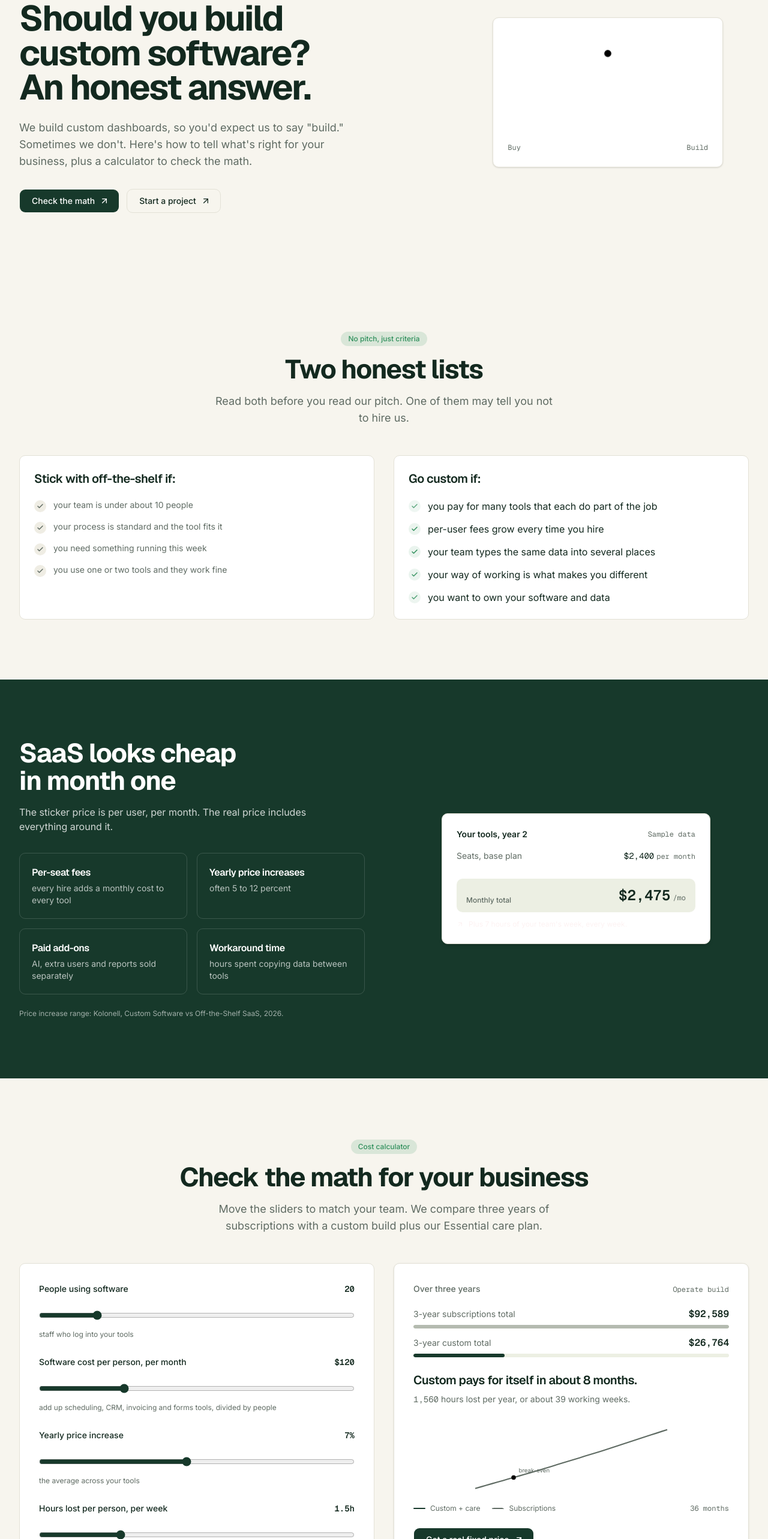
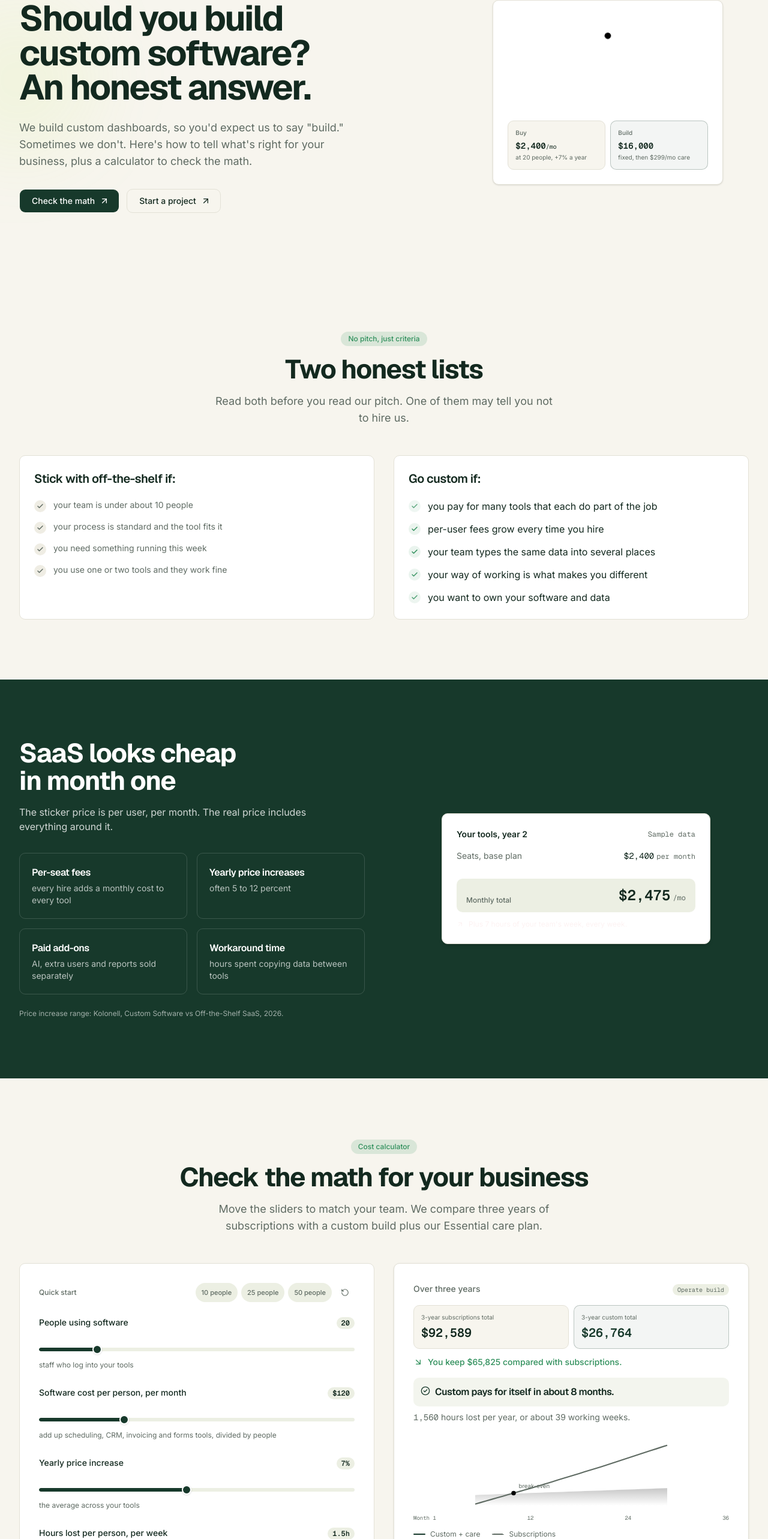
Before and after one commit to skalaminbd/elevosia, a Next.js app: page /why-custom in a window 1280 px wide. Shown: the part 218-2784 px from the top of the page at 60% size. Built offline with nearby package versions, Linux system fonts and the light colour scheme.

Commit message:
Upgrade the Why Custom page and calculator
Labelled build-or-buy hero, preset team sizes, custom slider styling,
spring-animated totals, a savings line, a better break-even chart with an
area fill and an aria-live verdict.

Co-Authored-By: Claude Sonnet 5.5 <noreply@anthropic.com>

```diff
--- a/components/why-custom/CalculatorSection.tsx
+++ b/components/why-custom/CalculatorSection.tsx
@@ -1,12 +1,14 @@
 "use client";
 
-import { useMemo, useState } from "react";
-import { motion } from "motion/react";
+import { useEffect, useMemo, useState } from "react";
+import { motion, useSpring } from "motion/react";
+import { ArrowDownRight, ArrowUpRight, CheckCircle2, RotateCcw } from "lucide-react";
 import { calculator } from "@/content/why-custom";
 import { ButtonLink } from "@/components/shared/ButtonLink";
 import { Eyebrow } from "@/components/shared/Eyebrow";
 import { Section } from "@/components/shared/Section";
 import { useReducedMotion } from "@/hooks/use-reduced-motion";
+import { cn } from "@/lib/utils";
 
 type Values = {
   people: number;
@@ -17,6 +19,7 @@ type Values = {
 
 const CARE = 299;
 const MONTHS = 36;
+const PRESETS = [10, 25, 50];
 
 function packageFor(people: number): { label: string; price: number } {
   if (people <= 10) return { label: "Launch", price: 8500 };
@@ -66,13 +69,14 @@ function compute(values: Values) {
     breakEven,
     verdict,
     hoursYear: Math.round(values.people * values.hours * 52),
+    difference: saasSeries[MONTHS - 1] - customSeries[MONTHS - 1],
   };
 }
 
 /**
- * The page's one interactive moment: four sliders, a live comparison and a
- * 36-month cumulative chart. Results are plain text, so they read cleanly with
- * reduced motion and without JavaScript animation.
+ * The page's one interactive moment: presets, four sliders, spring-animated
+ * totals and a 36-month cumulative chart. Every value is also plain text, so
+ * it reads cleanly with reduced motion.
  */
 export function CalculatorSection() {
   const reduceMotion = useReducedMotion();
@@ -86,9 +90,9 @@ export function CalculatorSection() {
   const result = useMemo(() => compute(values), [values]);
   const max = Math.max(result.saas, result.custom);
   const chartMax = max * 1.08;
-
   const saasPath = linePath(result.saasSeries, chartMax);
   const customPath = linePath(result.customSeries, chartMax);
+  const areaPath = `${customPath} L300,110 L0,110 Z`;
   const breakEvenX =
     result.breakEven > 0
       ? ((result.breakEven - 1) / (MONTHS - 1)) * 300
@@ -96,6 +100,7 @@ export function CalculatorSection() {
   const breakEvenY = breakEvenX
     ? 110 - (result.saasSeries[result.breakEven - 1] / chartMax) * 102
     : null;
+  const buildWins = result.difference > 0;
 
   return (
     <Section id="calculator">
@@ -111,7 +116,48 @@ export function CalculatorSection() {
 
       <div className="mt-12 grid gap-6 lg:grid-cols-12 lg:gap-8">
         <div className="rounded-lg border border-border bg-card p-6 lg:col-span-6 lg:p-8">
-          <div className="space-y-7">
+          <div className="flex flex-wrap items-center justify-between gap-3">
+            <p className="text-xs font-medium text-muted-foreground">
+              Quick start
+            </p>
+            <div className="flex flex-wrap items-center gap-1.5">
+              {PRESETS.map((people) => (
+                <button
+                  key={people}
+                  type="button"
+                  onClick={() =>
+                    setValues((current) => ({ ...current, people }))
+                  }
+                  aria-pressed={values.people === people}
+                  className={cn(
+                    "min-h-8 rounded-full px-2.5 text-[11px] font-medium transition-colors",
+                    values.people === people
+                      ? "bg-primary text-primary-foreground"
+                      : "bg-secondary text-muted-foreground hover:text-foreground",
+                  )}
+                >
+                  {people} people
+                </button>
+              ))}
+              <button
+                type="button"
+                onClick={() =>
+                  setValues({
+                    people: 20,
+                    cost: 120,
+                    increase: 7,
+                    hours: 1.5,
+                  })
+                }
+                className="flex size-8 items-center justify-center rounded-full text-muted-foreground hover:text-foreground"
+                aria-label="Reset the calculator"
+              >
+                <RotateCcw className="size-3.5" aria-hidden="true" />
+              </button>
+            </div>
+          </div>
+
+          <div className="mt-6 space-y-7">
             {calculator.sliders.map((slider) => (
               <Slider
                 key={slider.id}
@@ -130,39 +176,75 @@ export function CalculatorSection() {
               />
             ))}
           </div>
+
+          <p className="mt-6 border-t border-border pt-4 text-xs text-muted-foreground">
+            The custom total includes the build plus 36 months of Essential care
+            at $299 a month.
+          </p>
         </div>
 
         <div className="lg:col-span-6">
-          <div className="rounded-lg border border-border bg-card p-6 shadow-sm lg:sticky lg:top-24 lg:p-8">
+          <div
+            className="rounded-lg border border-border bg-card p-6 shadow-sm lg:sticky lg:top-24 lg:p-8"
+            aria-live="polite"
+          >
             <div className="flex items-baseline justify-between gap-4">
               <span className="text-sm font-medium text-muted-foreground">
                 Over three years
               </span>
-              <span className="font-mono text-xs text-muted-foreground">
+              <span className="rounded-full bg-secondary px-2 py-0.5 font-mono text-[10px] text-muted-foreground">
                 {result.pkg.label} build
               </span>
             </div>
 
-            <div className="mt-5 space-y-3">
-              <TotalRow
-                label={calculator.labels.saas}
-                value={money(result.saas)}
-                fraction={result.saas / max}
-                tone="muted"
+            <div className="mt-4 grid grid-cols-2 gap-2">
+              <div className="rounded-md border border-border bg-background p-3">
+                <p className="text-[10px] text-muted-foreground">
+                  {calculator.labels.saas}
+                </p>
+                <p className="mt-1 font-mono text-xl font-semibold tabular-nums">
+                  <SpringMoney value={result.saas} reduceMotion={reduceMotion} />
+                </p>
+              </div>
+              <div className="rounded-md border border-primary/25 bg-primary/5 p-3">
+                <p className="text-[10px] text-muted-foreground">
+                  {calculator.labels.custom}
+                </p>
+                <p className="mt-1 font-mono text-xl font-semibold tabular-nums text-primary">
+                  <SpringMoney
+                    value={result.custom}
                     reduceMotion={reduceMotion}
                   />
-              <TotalRow
-                label={calculator.labels.custom}
-                value={money(result.custom)}
-                fraction={result.custom / max}
-                tone="primary"
-                reduceMotion={reduceMotion}
-              />
+                </p>
+              </div>
             </div>
 
-            <p className="mt-6 font-heading text-xl font-semibold tracking-tight">
+            <p
+              className={cn(
+                "mt-3 flex items-start gap-2 text-sm font-medium",
+                buildWins ? "text-success" : "text-warning",
+              )}
+            >
+              {buildWins ? (
+                <ArrowDownRight className="mt-0.5 size-4 shrink-0" aria-hidden="true" />
+              ) : (
+                <ArrowUpRight className="mt-0.5 size-4 shrink-0" aria-hidden="true" />
+              )}
+              {buildWins
+                ? `You keep ${money(result.difference)} compared with subscriptions.`
+                : `Subscriptions cost ${money(-result.difference)} less over three years.`}
+            </p>
+
+            <div className="mt-4 flex items-start gap-2 rounded-md bg-secondary/60 p-3">
+              <CheckCircle2
+                className="mt-0.5 size-4 shrink-0 text-primary"
+                aria-hidden="true"
+              />
+              <p className="font-heading text-base font-semibold tracking-tight">
                 {result.verdict}
               </p>
+            </div>
+
             <p className="mt-2 text-sm text-muted-foreground">
               <span className="font-mono tabular-nums">
                 {result.hoursYear.toLocaleString("en-US")}
@@ -171,16 +253,33 @@ export function CalculatorSection() {
               {Math.round(result.hoursYear / 40)} working weeks.
             </p>
 
-            <div className="mt-6">
+            <div className="mt-5">
               <svg
                 viewBox="0 0 300 120"
                 className="h-32 w-full overflow-visible"
                 role="img"
                 aria-label={`Cumulative cost over 36 months: subscriptions ${money(result.saas)}, custom ${money(result.custom)}`}
               >
+                <defs>
+                  <linearGradient id="calc-area" x1="0" y1="0" x2="0" y2="1">
+                    <stop
+                      offset="0%"
+                      stopColor="var(--color-primary)"
+                      stopOpacity="0.22"
+                    />
+                    <stop
+                      offset="100%"
+                      stopColor="var(--color-primary)"
+                      stopOpacity="0"
+                    />
+                  </linearGradient>
+                </defs>
+
                 <line x1="0" y1="110" x2="300" y2="110" stroke="var(--color-border)" strokeWidth="1" />
                 <line x1="0" y1="59" x2="300" y2="59" stroke="var(--color-border)" strokeWidth="1" strokeDasharray="3 4" />
                 <line x1="0" y1="8" x2="300" y2="8" stroke="var(--color-border)" strokeWidth="1" strokeDasharray="3 4" />
+
+                <path d={areaPath} fill="url(#calc-area)" />
 
                 <motion.path
                   d={saasPath}
@@ -214,7 +313,7 @@ export function CalculatorSection() {
                       fill="var(--color-primary)"
                     />
                     <text
-                      x={Math.min(breakEvenX + 8, 262)}
+                      x={Math.min(breakEvenX + 8, 254)}
                       y={Math.max(breakEvenY - 8, 14)}
                       className="fill-muted-foreground text-[9px]"
                     >
@@ -223,6 +322,13 @@ export function CalculatorSection() {
                   </g>
                 ) : null}
               </svg>
+
+              <div className="mt-1 flex justify-between font-mono text-[9px] text-muted-foreground">
+                <span>Month 1</span>
+                <span>12</span>
+                <span>24</span>
+                <span>36</span>
+              </div>
 
               <div className="mt-3 flex flex-wrap items-center gap-x-5 gap-y-2 text-xs text-muted-foreground">
                 <span className="flex items-center gap-2">
@@ -233,7 +339,6 @@ export function CalculatorSection() {
                   <span className="h-0.5 w-5 rounded-full border-t-2 border-dashed border-muted-foreground" />
                   Subscriptions
                 </span>
-                <span className="ml-auto font-mono">36 months</span>
               </div>
             </div>
 
@@ -275,17 +380,27 @@ function Slider({
   value: number;
   onChange: (value: number) => void;
 }) {
+  const percent = ((value - min) / (max - min)) * 100;
+
   return (
     <div>
       <div className="flex items-baseline justify-between gap-4">
         <label htmlFor={`calc-${id}`} className="text-sm font-medium">
           {label}
         </label>
-        <span className="font-mono text-sm font-semibold tabular-nums">
+        <span className="rounded-md bg-secondary px-2 py-0.5 font-mono text-xs font-semibold tabular-nums">
           {prefix}
           {value}
           {suffix}
         </span>
+      </div>
+
+      <div className="relative mt-3 h-11 rounded-md has-[:focus-visible]:ring-2 has-[:focus-visible]:ring-ring/40">
+        <div className="pointer-events-none absolute inset-x-0 top-1/2 h-1.5 -translate-y-1/2 overflow-hidden rounded-full bg-secondary">
+          <span
+            className="block h-full rounded-full bg-primary transition-[width] duration-150"
+            style={{ width: `${percent}%` }}
+          />
         </div>
         <input
           id={`calc-${id}`}
@@ -296,8 +411,10 @@ function Slider({
           value={value}
           onChange={(event) => onChange(Number(event.target.value))}
           aria-describedby={`calc-${id}-hint`}
-        className="mt-3 h-11 w-full cursor-pointer accent-primary focus-visible:outline-none focus-visible:ring-2 focus-visible:ring-ring focus-visible:ring-offset-2 focus-visible:ring-offset-card"
+          className="absolute inset-0 h-11 w-full cursor-pointer appearance-none bg-transparent focus-visible:outline-none [&::-moz-range-thumb]:size-4 [&::-moz-range-thumb]:rounded-full [&::-moz-range-thumb]:border-2 [&::-moz-range-thumb]:border-card [&::-moz-range-thumb]:bg-primary [&::-moz-range-track]:bg-transparent [&::-webkit-slider-runnable-track]:bg-transparent [&::-webkit-slider-thumb]:size-4 [&::-webkit-slider-thumb]:appearance-none [&::-webkit-slider-thumb]:rounded-full [&::-webkit-slider-thumb]:border-2 [&::-webkit-slider-thumb]:border-card [&::-webkit-slider-thumb]:bg-primary [&::-webkit-slider-thumb]:shadow-sm"
         />
+      </div>
+
       <p id={`calc-${id}-hint`} className="-mt-1 text-xs text-muted-foreground">
         {hint}
       </p>
@@ -305,40 +422,26 @@ function Slider({
   );
 }
 
-function TotalRow({
-  label,
+function SpringMoney({
   value,
-  fraction,
-  tone,
   reduceMotion,
 }: {
-  label: string;
-  value: string;
-  fraction: number;
-  tone: "muted" | "primary";
+  value: number;
   reduceMotion: boolean;
 }) {
-  return (
-    <div>
-      <div className="flex items-baseline justify-between gap-4">
-        <span className="text-sm text-muted-foreground">{label}</span>
-        <span className="font-mono text-base font-semibold tabular-nums">
-          {value}
-        </span>
-      </div>
-      <div className="mt-1.5 h-1.5 overflow-hidden rounded-full bg-secondary">
-        <motion.div
-          className={`h-full rounded-full ${
-            tone === "primary" ? "bg-primary" : "bg-muted-foreground/40"
-          }`}
-          initial={reduceMotion ? false : { width: 0 }}
-          whileInView={{ width: `${Math.max(4, fraction * 100)}%` }}
-          viewport={{ once: true, margin: "-40px" }}
-          transition={{ duration: reduceMotion ? 0 : 0.9, ease: "easeOut" }}
-        />
-      </div>
-    </div>
-  );
+  const spring = useSpring(value, { damping: 38, stiffness: 220 });
+  const [shown, setShown] = useState(() => Math.round(value));
+
+  useEffect(() => {
+    spring.set(value);
+  }, [spring, value]);
+
+  useEffect(() => {
+    const stop = spring.on("change", (latest) => setShown(Math.round(latest)));
+    return stop;
+  }, [spring]);
+
+  return <>${Math.round(reduceMotion ? value : shown).toLocaleString("en-US")}</>;
 }
 
 function linePath(values: number[], max: number): string {
--- a/components/why-custom/WhyHero.tsx
+++ b/components/why-custom/WhyHero.tsx
@@ -6,13 +6,15 @@ import { Eyebrow } from "@/components/shared/Eyebrow";
 import { useReducedMotion } from "@/hooks/use-reduced-motion";
 import { cn } from "@/lib/utils";
 
-/** Hero: a balance scale rocking between Build and Buy. */
+/** Hero: a balance scale between build and buy, with both sides labelled. */
 export function WhyHero() {
   const reduceMotion = useReducedMotion();
 
   return (
-    <section className="relative">
-      <div className="mx-auto w-full max-w-7xl px-4 pt-16 pb-16 sm:px-6 md:pt-20 md:pb-20 lg:px-8 lg:pt-24 lg:pb-24">
+    <section className="relative overflow-hidden">
+      <div className="absolute top-1/4 -left-24 hidden size-64 rounded-full bg-highlight/10 blur-3xl lg:block" />
+
+      <div className="relative mx-auto w-full max-w-7xl px-4 pt-16 pb-16 sm:px-6 md:pt-20 md:pb-20 lg:px-8 lg:pt-24 lg:pb-24">
         <div className="grid gap-12 lg:grid-cols-12 lg:items-center lg:gap-16">
           <div className="lg:col-span-7">
             <Eyebrow>{whyHero.eyebrow}</Eyebrow>
@@ -33,32 +35,51 @@ export function WhyHero() {
           </div>
 
           <div className="lg:col-span-5">
-            <div className="mx-auto flex max-w-sm flex-col items-center rounded-lg border border-border bg-card p-6 shadow-sm">
+            <div className="mx-auto w-full max-w-sm rounded-lg border border-border bg-card p-6 shadow-sm">
               <svg
                 viewBox="0 0 200 120"
-                className="h-44 w-full"
+                className="h-40 w-full"
                 role="img"
                 aria-label="A balance scale tipping between build and buy"
               >
-                <line x1="100" y1="18" x2="100" y2="100" stroke="var(--color-border)" strokeWidth="2" />
-                <line x1="70" y1="104" x2="130" y2="104" stroke="var(--color-border)" strokeWidth="2" strokeLinecap="round" />
+                <line x1="100" y1="20" x2="100" y2="100" stroke="var(--color-border)" strokeWidth="2" />
+                <line x1="66" y1="104" x2="134" y2="104" stroke="var(--color-border)" strokeWidth="2" strokeLinecap="round" />
                 <g
                   className={cn(
-                    "origin-center",
                     !reduceMotion && "animate-[why-rock_6000ms_ease-in-out_infinite]",
                   )}
-                  style={{ transformOrigin: "100px 24px" }}
+                  style={{ transformOrigin: "100px 26px" }}
                 >
-                  <line x1="40" y1="24" x2="160" y2="24" stroke="var(--color-primary)" strokeWidth="2.5" strokeLinecap="round" />
-                  <path d="M40 24l-10 22h20z" fill="none" stroke="var(--color-primary)" strokeWidth="2" />
-                  <path d="M160 24l-10 22h20z" fill="none" stroke="var(--color-primary)" strokeWidth="2" />
-                  <circle cx="100" cy="24" r="4" fill="var(--color-primary)" />
+                  <line x1="40" y1="26" x2="160" y2="26" stroke="var(--color-primary)" strokeWidth="2.5" strokeLinecap="round" />
+                  <path d="M40 26l-11 24h22z" fill="none" stroke="var(--color-primary)" strokeWidth="2" />
+                  <path d="M160 26l-11 24h22z" fill="none" stroke="var(--color-primary)" strokeWidth="2" />
+                  <circle cx="100" cy="26" r="4" fill="var(--color-primary)" />
                 </g>
               </svg>
 
-              <div className="mt-2 flex w-full items-center justify-between font-mono text-xs text-muted-foreground">
-                <span>Buy</span>
-                <span>Build</span>
+              <div className="mt-4 grid grid-cols-2 gap-2">
+                <div className="rounded-md border border-border bg-background p-3">
+                  <p className="text-[10px] font-medium text-muted-foreground">
+                    Buy
+                  </p>
+                  <p className="mt-1 font-mono text-sm font-semibold tabular-nums">
+                    $2,400<span className="text-[10px] font-normal">/mo</span>
+                  </p>
+                  <p className="mt-0.5 text-[10px] text-muted-foreground">
+                    at 20 people, +7% a year
+                  </p>
+                </div>
+                <div className="rounded-md border border-primary/25 bg-primary/5 p-3">
+                  <p className="text-[10px] font-medium text-muted-foreground">
+                    Build
+                  </p>
+                  <p className="mt-1 font-mono text-sm font-semibold tabular-nums">
+                    $16,000
+                  </p>
+                  <p className="mt-0.5 text-[10px] text-muted-foreground">
+                    fixed, then $299/mo care
+                  </p>
+                </div>
               </div>
             </div>
           </div>
```
Lines whose indentation alone changed are shown as unchanged.
